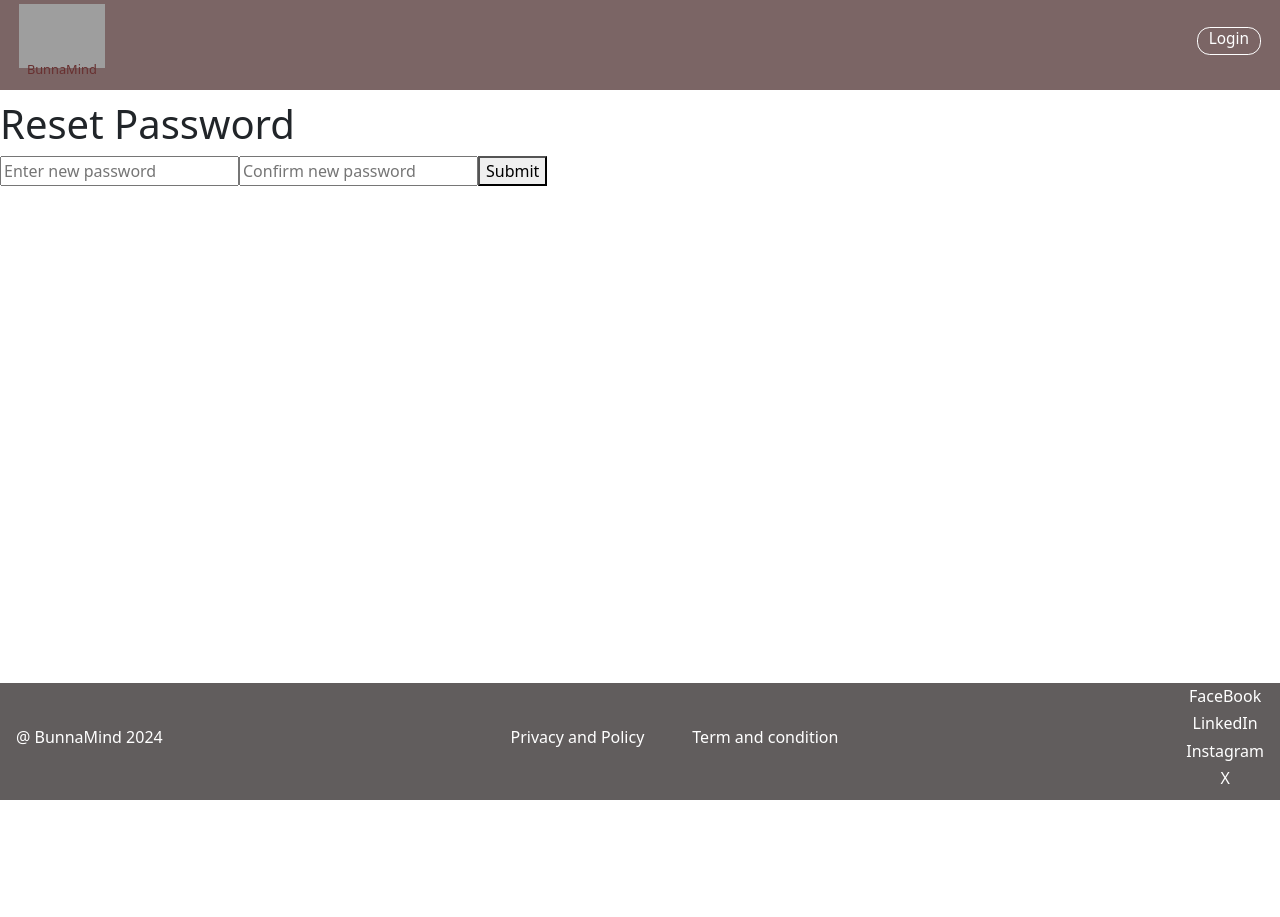
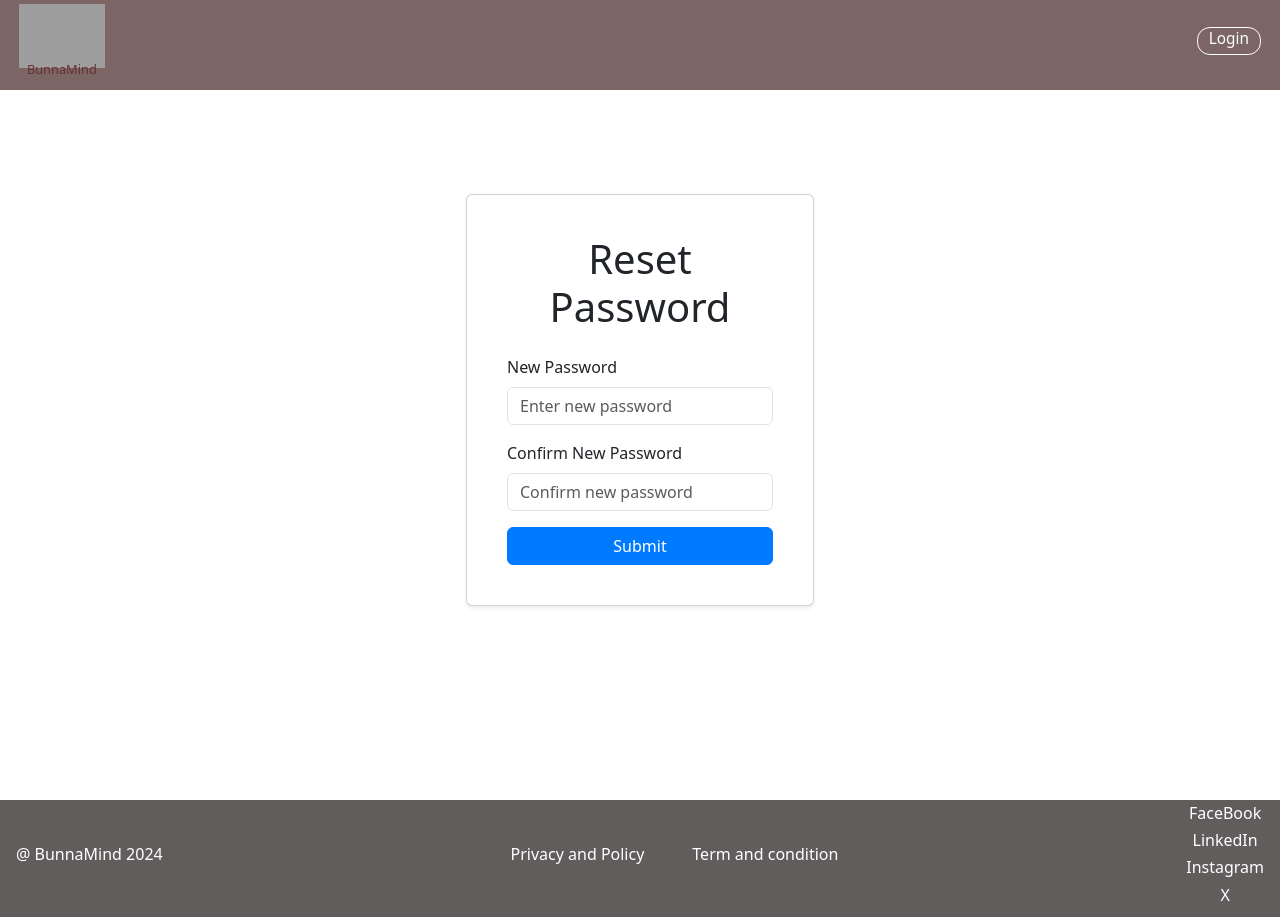
Before and after one commit to Tesfahun03/online-therapy, a React (Create React App) app in the folder client-side/: page /reset-password/1/1 in a window 1280 px wide. Before the commit the page ends 800 px from the top, so only its background shows below. Built offline with nearby package versions, Linux system fonts and the light colour scheme; grey boxes are pictures that could not be loaded.

Commit message:
verification, reset and forgot password test

```diff
--- a/client-side/src/views/commonPages/ForgotPassword.jsx
+++ b/client-side/src/views/commonPages/ForgotPassword.jsx
@@ -1,35 +1,70 @@
-import React, { useState } from 'react';
-import axios from 'axios';
+import React, { useState } from "react";
+import axios from "axios";
+import {
+  Container,
+  Row,
+  Col,
+  Card,
+  Form,
+  Button,
+  Alert,
+} from "react-bootstrap";
 
 const ForgotPassword = () => {
-  const [email, setEmail] = useState('');
-  const [message, setMessage] = useState('');
+  const [email, setEmail] = useState("");
+  const [message, setMessage] = useState("");
+  const [variant, setVariant] = useState("");
 
   const handleSubmit = async (e) => {
     e.preventDefault();
     try {
-      const response = await axios.post('http://127.0.0.1:8000/core/forgot-password/', { email });
+      const response = await axios.post(
+        "http://127.0.0.1:8000/core/forgot-password/",
+        { email }
+      );
       setMessage(response.data.message);
+      setVariant("success");
     } catch (error) {
       setMessage(error.response.data.error);
+      setVariant("danger");
     }
   };
 
   return (
-    <div style={{ marginTop: '100px' }}>
-      <h1>Forgot Password</h1>
-      <form onSubmit={handleSubmit}>
-        <input
+    <Container
+      className="d-flex justify-content-center align-items-center"
+      style={{ minHeight: "100vh" }}
+    >
+      <Row className="w-100">
+        <Col md={6} lg={4} className="mx-auto">
+          <Card className="p-4 shadow-sm">
+            <Card.Body>
+              <h1 className="text-center mb-4">Forgot Password</h1>
+              {message && (
+                <Alert variant={variant} className="mt-3" dismissible>
+                  {message}
+                </Alert>
+              )}
+              <Form onSubmit={handleSubmit}>
+                <Form.Group controlId="formEmail">
+                  <Form.Label>Email address</Form.Label>
+                  <Form.Control
                     type="email"
                     value={email}
                     onChange={(e) => setEmail(e.target.value)}
                     placeholder="Enter your email"
                     required
                   />
-        <button type="submit">Submit</button>
-      </form>
-      {message && <p>{message}</p>}
-    </div>
+                </Form.Group>
+                <Button variant="primary" type="submit" className="w-100 mt-3">
+                  Submit
+                </Button>
+              </Form>
+            </Card.Body>
+          </Card>
+        </Col>
+      </Row>
+    </Container>
   );
 };
 
--- a/client-side/src/views/commonPages/ResetPassword.jsx
+++ b/client-side/src/views/commonPages/ResetPassword.jsx
@@ -1,48 +1,92 @@
-import React, { useState } from 'react';
-import { useParams } from 'react-router-dom';
-import axios from 'axios';
+import React, { useState } from "react";
+import { useParams } from "react-router-dom";
+import axios from "axios";
+import {
+  Container,
+  Row,
+  Col,
+  Card,
+  Form,
+  Button,
+  Alert,
+} from "react-bootstrap";
 
 const ResetPassword = () => {
   const { uidb64, token } = useParams();
-  const [newPassword, setNewPassword] = useState('');
-  const [confirmNewPassword, setConfirmNewPassword] = useState('');
-  const [message, setMessage] = useState('');
+  const [newPassword, setNewPassword] = useState("");
+  const [confirmNewPassword, setConfirmNewPassword] = useState("");
+  const [message, setMessage] = useState("");
+  const [variant, setVariant] = useState("");
 
   const handleSubmit = async (e) => {
     e.preventDefault();
+    if (newPassword !== confirmNewPassword) {
+      setMessage("Passwords do not match");
+      setVariant("danger");
+      return;
+    }
+
     try {
-      const response = await axios.post(`http://127.0.0.1:8000/core/reset-password/${uidb64}/${token}/`, {
+      const response = await axios.post(
+        `http://127.0.0.1:8000/core/reset-password/${uidb64}/${token}/`,
+        {
           new_password: newPassword,
           confirm_new_password: confirmNewPassword,
-      });
+        }
+      );
       setMessage(response.data.message);
+      setVariant("success");
     } catch (error) {
-      setMessage(error.response.data.error);
+      setMessage(error.response?.data?.error || "An error occurred");
+      setVariant("danger");
     }
   };
 
   return (
-    <div style={{ marginTop: '100px' }}>
-      <h1>Reset Password</h1>
-      <form onSubmit={handleSubmit}>
-        <input
+    <Container
+      className="d-flex justify-content-center align-items-center"
+      style={{ minHeight: "100vh" }}
+    >
+      <Row className="w-100">
+        <Col md={6} lg={4} className="mx-auto">
+          <Card className="p-4 shadow-sm">
+            <Card.Body>
+              <h1 className="text-center mb-4">Reset Password</h1>
+              {message && (
+                <Alert variant={variant} className="mt-3" dismissible>
+                  {message}
+                </Alert>
+              )}
+              <Form onSubmit={handleSubmit}>
+                <Form.Group controlId="formNewPassword">
+                  <Form.Label>New Password</Form.Label>
+                  <Form.Control
                     type="password"
                     value={newPassword}
                     onChange={(e) => setNewPassword(e.target.value)}
                     placeholder="Enter new password"
                     required
                   />
-        <input
+                </Form.Group>
+                <Form.Group controlId="formConfirmNewPassword" className="mt-3">
+                  <Form.Label>Confirm New Password</Form.Label>
+                  <Form.Control
                     type="password"
                     value={confirmNewPassword}
                     onChange={(e) => setConfirmNewPassword(e.target.value)}
                     placeholder="Confirm new password"
                     required
                   />
-        <button type="submit">Submit</button>
-      </form>
-      {message && <p>{message}</p>}
-    </div>
+                </Form.Group>
+                <Button variant="primary" type="submit" className="w-100 mt-3">
+                  Submit
+                </Button>
+              </Form>
+            </Card.Body>
+          </Card>
+        </Col>
+      </Row>
+    </Container>
   );
 };
 
--- a/client-side/src/views/commonPages/VerifyEmail.jsx
+++ b/client-side/src/views/commonPages/VerifyEmail.jsx
@@ -1,30 +1,59 @@
-import React, { useEffect, useState } from 'react';
-import { useParams } from 'react-router-dom';
-import axios from 'axios';
+import React, { useEffect, useState } from "react";
+import { useParams, useHistory } from "react-router-dom";
+import axios from "axios";
+import { Button, Container, Alert, Spinner } from "react-bootstrap";
+import { FontAwesomeIcon } from "@fortawesome/react-fontawesome";
+import { faHome,faCircleCheck } from "@fortawesome/free-solid-svg-icons";
 
 const VerifyEmail = () => {
   const { uid, token } = useParams();
-  const [message, setMessage] = useState('Verifying...');
+  const [message, setMessage] = useState("Verifying...");
+  const [redirectUrl, setRedirectUrl] = useState("/");
+  const [loading, setLoading] = useState(true);
+  const history = useHistory();
 
   useEffect(() => {
-    axios.get(`http://127.0.0.1:8000/core/verify-email/${uid}/${token}/`)
-      .then(response => {
-        setMessage('Email verified successfully!');
-        // Redirect to respective dashboard based on user type
-        const redirectUrl = response.data.redirect_url || '/';
-        setTimeout(() => {
-            window.location.href = redirectUrl;
-        }, 5000); // Redirect after 2 seconds
+    axios
+      .get(`http://127.0.0.1:8000/core/verify-email/${uid}/${token}/`)
+      .then((response) => {
+        setMessage("Email verified successfully!");
+        setRedirectUrl(response.data.redirect_url || "/");
       })
-      .catch(error => {
-        setMessage('Email verification failed.');
+      .catch((error) => {
+        setMessage("Email verification failed.");
+      })
+      .finally(() => {
+        setLoading(false);
       });
   }, [uid, token]);
 
+  const handleRedirect = () => {
+    window.location.href = redirectUrl;
+  };
+
   return (
-    <div  style={{ marginTop: '100px' }}>
-      <h1>{message}</h1>
-    </div>
+    <Container className="text-center min-vh-100" style={{ paddingTop: "7vw", marginTop:"10%" }}>
+      {loading ? (
+        <Spinner animation="border" role="status">
+          <span className="sr-only">Verifying...</span>
+        </Spinner>
+      ) : (
+        <div className="row justify-content-center">
+          <div className="col-lg-6 col-md-8 col-sm-9 col-12 card shadow p-4 mx-3 rounded bg-light border">
+            <FontAwesomeIcon icon={faCircleCheck} size="4x" color="green" />
+            <div className="card-body text-center">
+              <h2 className="card-title">Verification</h2>
+              <p className="card-text fs-sm-5 fs-5">
+                Your email address verified successfully please click the button below to redirect to the login page!!!
+              </p>
+              <button className="btn btn-outline-secondary" onClick={handleRedirect}>
+                <FontAwesomeIcon icon={faHome} /> Go to home page
+              </button>
+            </div>
+          </div>
+        </div>
+      )}
+    </Container>
   );
 };
 
```
Lines whose indentation alone changed are shown as unchanged.
